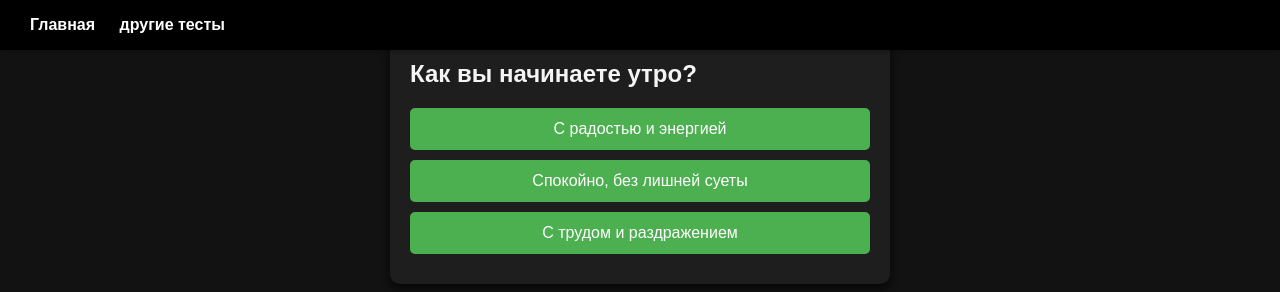
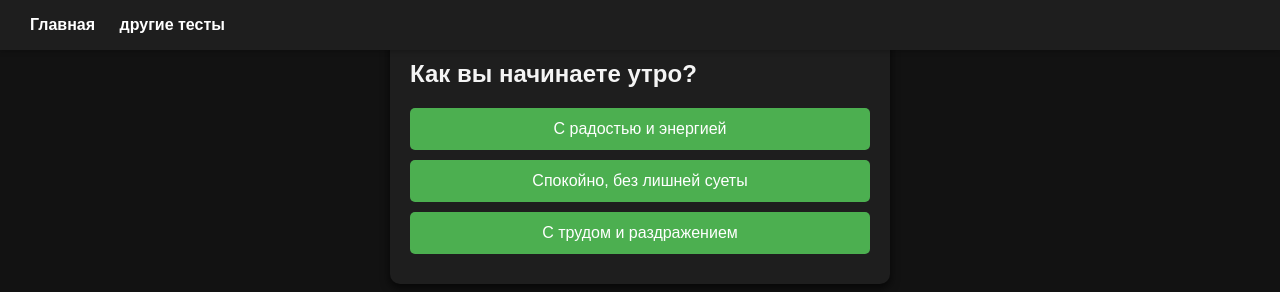
Before and after one commit to AliLinux00/psychological-test, a plain HTML site: page index.html in a window 1280 px wide. Drawn offline with Linux system fonts and the light colour scheme.

Commit message:
Update styles.css

```diff
--- a/styles.css
+++ b/styles.css
@@ -15,7 +15,7 @@ body {
 #top-bar {
     width: 100%;
     height: 50px; /* Высота полоски */
-    background-color: #000000; /* Цвет фона */
+    background-color: #1e1e1e; /* Цвет фона */
     color: white; /* Цвет текста */
     display: flex; /* Для выравнивания содержимого */
     align-items: center; /* По вертикали */
```
